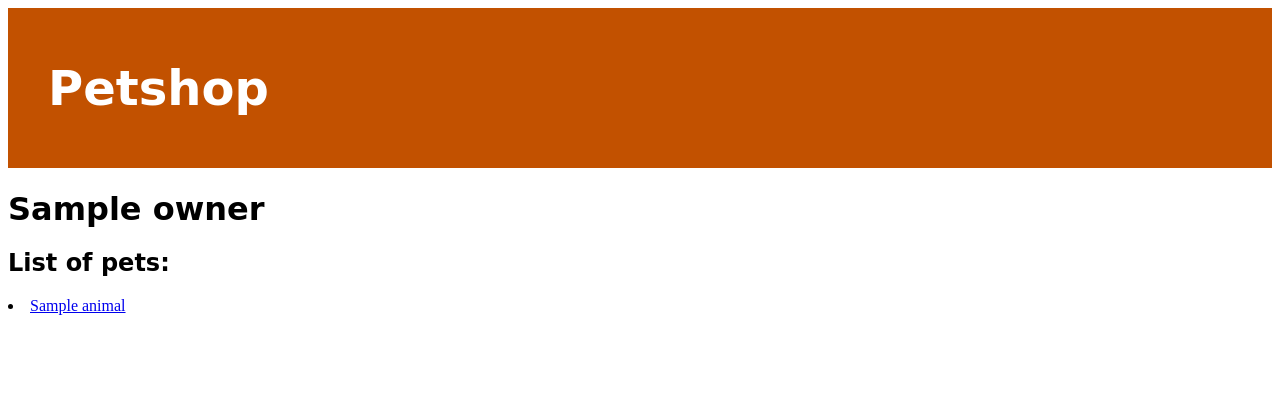
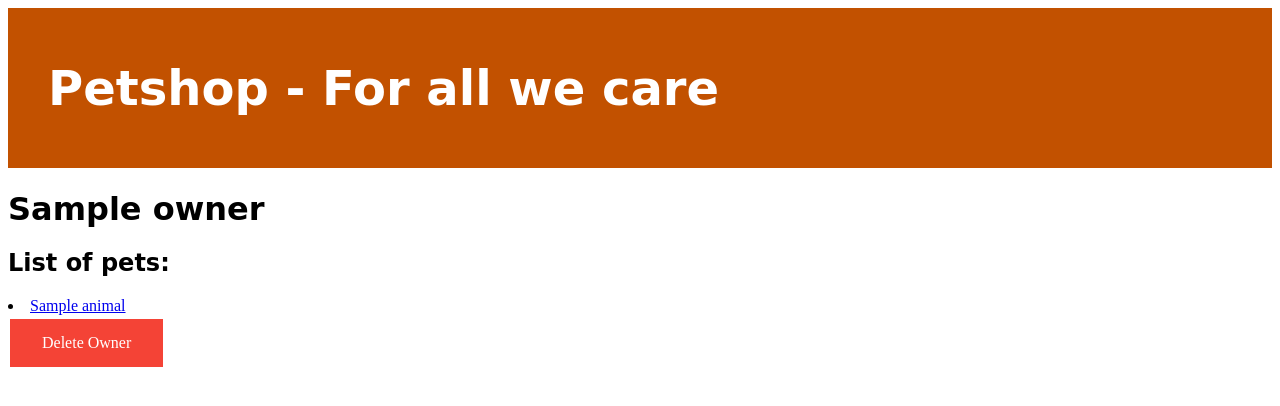
Before and after one commit to VincentRavera/django-petclinic, a Django app: template petshop/templates/petshop/owner_view.html in a window 1280 px wide. Shown: the top 406 px of the page. Run offline with Django 3.2, Linux system fonts and the light colour scheme; the template is opened without the code that fills it: most values are stand-ins (such as "Sample title", 1, 10 or a date in 2020).

Commit message:
Owner: Deletion/Create

```diff
--- a/petshop/models.py
+++ b/petshop/models.py
@@ -1,4 +1,5 @@
 from django.db import models
+from django.urls import reverse
 from enum import Enum
 
 # Create your models here.
@@ -19,6 +20,9 @@ class Owner(models.Model):
     def __str__(self):
         return self.name
 
+    def get_absolute_url(self):
+        return reverse('petshop:owner', kwargs={'pk': self.pk})
+
 class Animal(models.Model):
     owner = models.ForeignKey(Owner, on_delete=models.CASCADE)
     name = models.CharField(max_length=50)
--- a/petshop/static/petshop/style.css
+++ b/petshop/static/petshop/style.css
@@ -45,4 +45,30 @@ h1, h2, h3, h4 {
     color: #000000;
 }
 
+.button {
+  background-color: #4CAF50;
+  border: none;
+  color: white;
+  padding: 15px 32px;
+  text-align: center;
+  text-decoration: none;
+  display: inline-block;
+  font-size: 16px;
+  margin: 4px 2px;
+  cursor: pointer;
+}
+
+.red-button {
+  background-color: #f44336;
+  border: none;
+  color: white;
+  padding: 15px 32px;
+  text-align: center;
+  text-decoration: none;
+  display: inline-block;
+  font-size: 16px;
+  margin: 4px 2px;
+  cursor: pointer;
+}
+
 Context | Request Context
--- a/petshop/templates/petshop/base.html
+++ b/petshop/templates/petshop/base.html
@@ -8,7 +8,7 @@
   <body>
   <link rel="stylesheet" type="text/css" href="{% static 'petshop/style.css' %}">
   <div class="page-header">
-    <h1>Petshop</h1>
+    <h1><a href="{% url 'petshop:index' %}">Petshop - For all we care</a></h1>
   </div>
   {% block content %}
   {% endblock %}
--- a/petshop/templates/petshop/owner_list.html
+++ b/petshop/templates/petshop/owner_list.html
@@ -10,4 +10,5 @@
 {% else %}
 <p>No Customes are available.</p>
 {% endif %}
+<a href="{% url 'petshop:ownercreate' %}" class="button">Create Owner</a>
 {% endblock %}
--- a/petshop/templates/petshop/owner_view.html
+++ b/petshop/templates/petshop/owner_view.html
@@ -6,7 +6,8 @@
   <h2>List of pets:</h2>
   {% for animal in owner.animal_set.all %}
   <li><a href="{% url 'petshop:animal' animal.id %}">{{animal.name}}</a></li>
-    {% endfor %}
+  {% endfor %}
+  <a href="{% url 'petshop:ownerdelete' owner.id %}" class="red-button">Delete Owner</a>
 {% else %}
   <p>No owner id</p>
 {% endif %}
```
Also changed, not shown: petshop/templates/petshop/owner_confirm_delete.html (added, +7 -0 lines), petshop/templates/petshop/owner_form.html (added, +7 -0 lines), petshop/urls.py (+7 -0 lines), petshop/views.py (+12 -2 lines).
